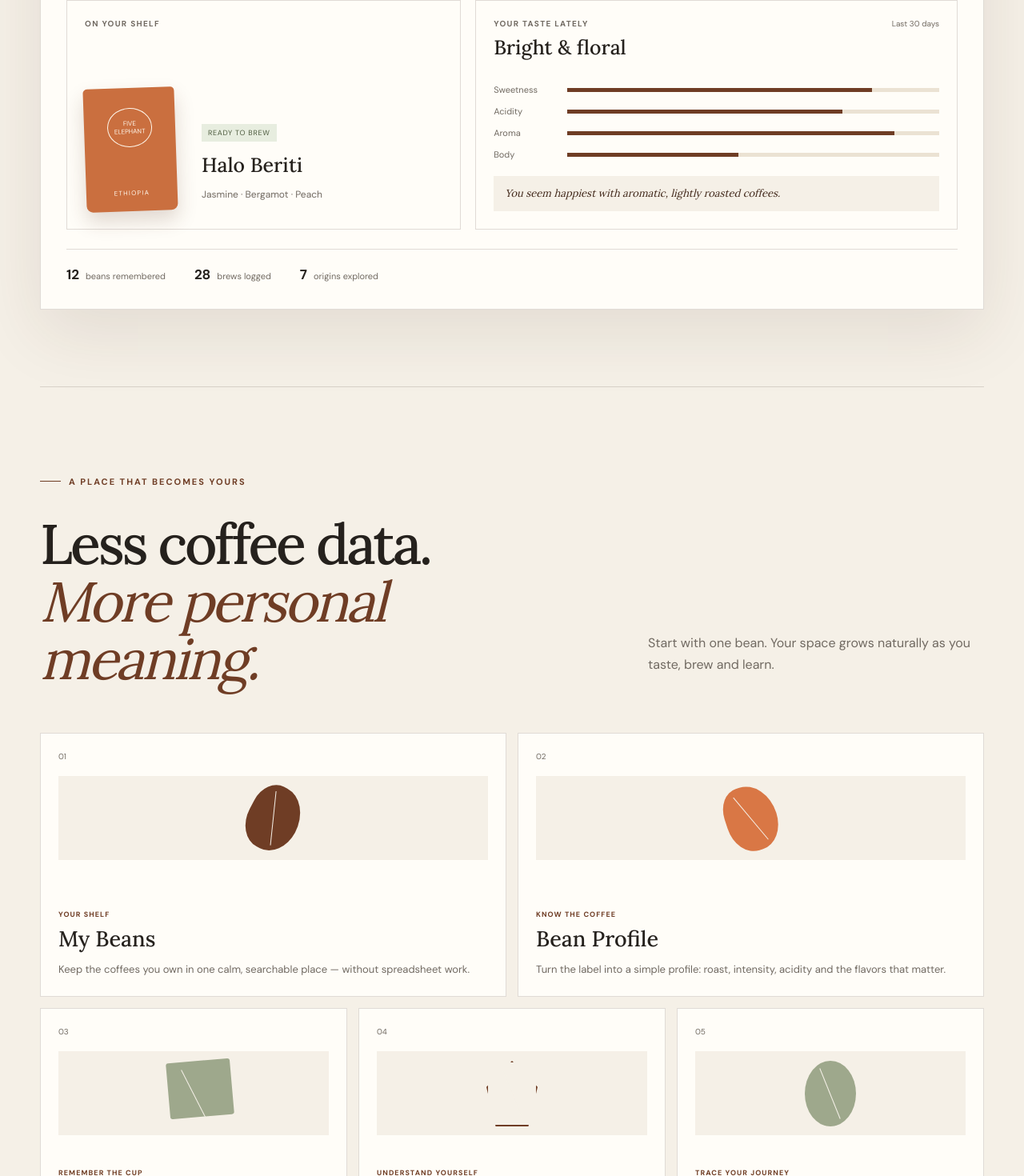
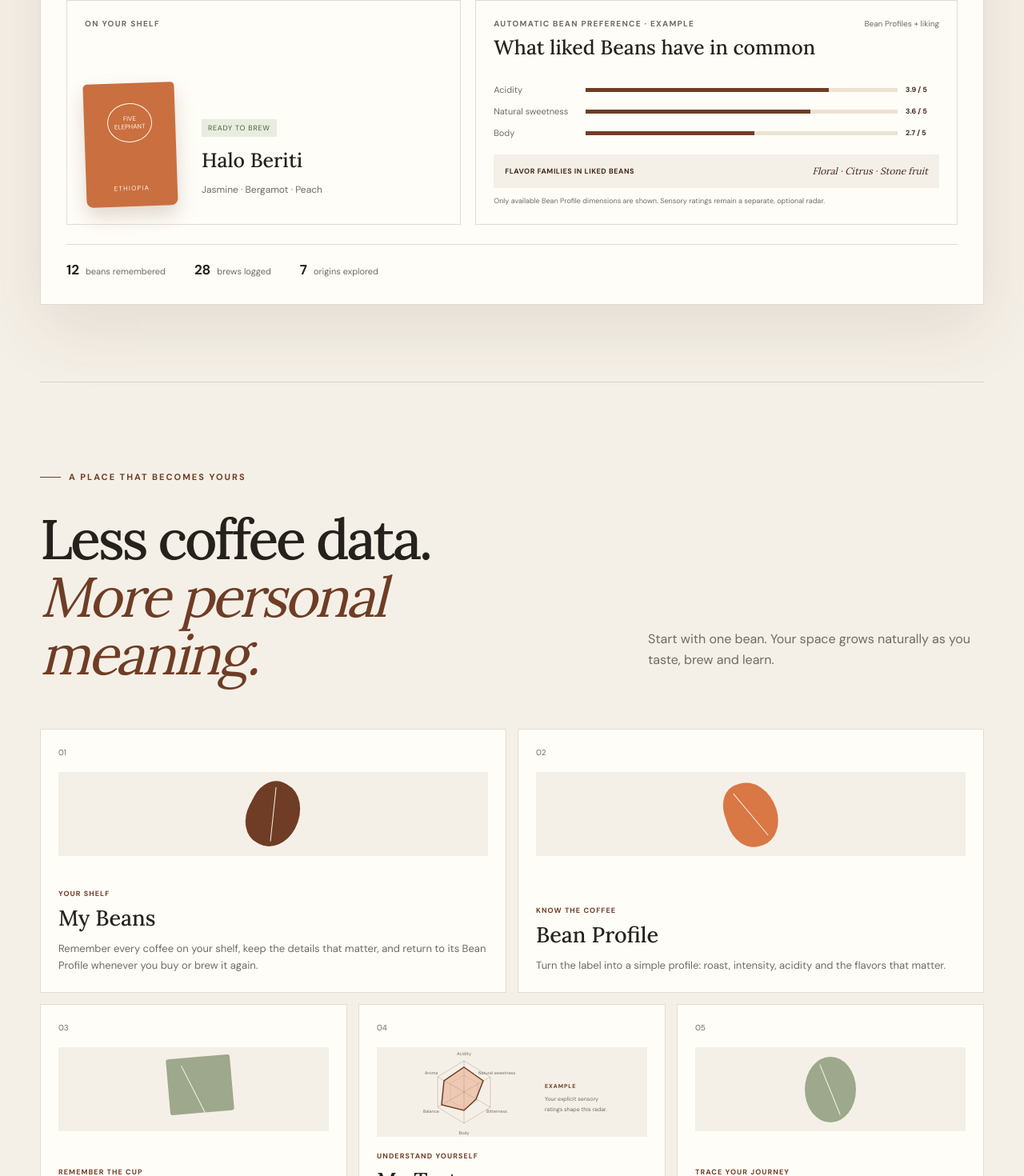
Before and after one commit to cindyguan28/coffee-ai-assistant, a Next.js app in the folder frontend/: page / in a window 1280 px wide. Shown: the part 880-2350 px from the top of the page at 80% size. Built offline with nearby package versions, Linux system fonts and the light colour scheme.

Commit message:
feat(landing): align product preview and add bean favicon (COF-45)

```diff
--- a/frontend/app/globals.css
+++ b/frontend/app/globals.css
@@ -57,6 +57,7 @@ h1 em, h2 em { color: var(--coffee); font-weight: 400; }
 .preview-topline p, .mini-label { margin: 0 0 7px; text-transform: uppercase; font-size: 10px; letter-spacing: .13em; color: var(--muted); font-weight: 700; }
 .preview-topline h2 { font: 500 24px var(--font-serif), serif; letter-spacing: -.02em; }
 .avatar { width: 39px; height: 39px; border-radius: 50%; display: grid; place-items: center; background: var(--paper-deep); font-size: 11px; font-weight: 700; }
+.preview-example { border: 1px solid var(--line); padding: 8px 10px; color: var(--muted); font-size: 8px; font-weight: 800; letter-spacing: .14em; white-space: nowrap; }
 .preview-grid { display: grid; grid-template-columns: .9fr 1.1fr; gap: 18px; padding: 24px 0; }
 .now-card, .taste-card { border: 1px solid var(--line); padding: 22px; min-height: 260px; }
 .now-card { display: grid; grid-template-columns: 122px 1fr; gap: 24px; align-items: end; position: relative; }
@@ -71,10 +72,14 @@ h1 em, h2 em { color: var(--coffee); font-weight: 400; }
 .card-heading h3 { margin-top: 0; }
 .card-heading > span { font-size: 10px; color: var(--muted); }
 .taste-bars { display: grid; gap: 13px; margin: 23px 0 20px; }
-.taste-bars div { display: grid; grid-template-columns: 82px 1fr; align-items: center; gap: 10px; font-size: 11px; color: var(--muted); }
+.taste-bars div { display: grid; grid-template-columns: 105px 1fr 42px; align-items: center; gap: 10px; font-size: 11px; color: var(--muted); }
 .taste-bars i { height: 5px; background: var(--paper-deep); position: relative; }
 .taste-bars i::after { content: ""; position: absolute; inset: 0 auto 0 0; width: var(--score); background: var(--coffee); }
-.taste-insight { background: var(--paper); padding: 12px 14px; margin: 0; font: italic 13px/1.5 var(--font-serif), serif; color: var(--coffee-dark); }
+.taste-bars b { color: var(--coffee-dark); font-size: 9px; white-space: nowrap; }
+.taste-insight { background: var(--paper); padding: 12px 14px; margin: 0; color: var(--coffee-dark); display: flex; align-items: center; justify-content: space-between; gap: 12px; }
+.taste-insight b { font-size: 9px; letter-spacing: .06em; text-transform: uppercase; }
+.taste-insight span { font: italic 12px/1.5 var(--font-serif), serif; text-align: right; }
+.taste-source { display: block; color: var(--muted); font-size: 9px; line-height: 1.45; margin-top: 10px; }
 .preview-footer { display: flex; gap: 36px; border-top: 1px solid var(--line); padding-top: 20px; font-size: 11px; color: var(--muted); }
 .preview-footer b { color: var(--ink); font-size: 17px; margin-right: 5px; }
 
@@ -93,7 +98,14 @@ h1 em, h2 em { color: var(--coffee); font-weight: 400; }
 .feature-visual span::after { content: ""; position: absolute; width: 1px; height: 68px; background: var(--paper); left: 31px; top: 7px; transform: rotate(-22deg); }
 .profile .feature-visual span { background: var(--orange); transform: rotate(-18deg); }
 .journal .feature-visual span { width: 80px; height: 70px; border-radius: 3px; transform: rotate(-5deg); background: var(--sage); }
-.taste .feature-visual span { background: transparent; border: 2px solid var(--coffee); clip-path: polygon(50% 0, 100% 40%, 82% 100%, 18% 100%, 0 40%); border-radius: 0; transform: none; }
+.taste-feature-visual { height: 112px; overflow: visible; }
+.taste-feature-visual svg { display: block; width: 100%; height: 100%; overflow: visible; }
+.landing-radar-grid, .landing-radar-axes line { fill: none; stroke: rgba(111,61,37,.22); stroke-width: 1; }
+.landing-radar-grid.inner { stroke: rgba(111,61,37,.12); }
+.landing-radar-data { fill: rgba(217,119,69,.32); stroke: var(--coffee); stroke-width: 1.5; }
+.landing-radar-labels { fill: var(--muted); font-size: 5.5px; text-anchor: middle; }
+.landing-radar-caption { fill: var(--coffee); font-size: 7px; font-weight: 800; letter-spacing: 1px; }
+.landing-radar-copy { fill: var(--muted); font-size: 7px; }
 .world .feature-visual span { background: var(--sage); border-radius: 50%; transform: none; }
 .feature-card > p { text-transform: uppercase; letter-spacing: .12em; color: var(--coffee); font-size: 9px; font-weight: 700; margin: auto 0 7px; }
 .feature-card h3 { font: 500 27px var(--font-serif), serif; margin: 0 0 12px; }
@@ -467,6 +479,11 @@ h1 em, h2 em { color: var(--coffee); font-weight: 400; }
   .nav-action span { font-size: 16px; }
   .hero { padding-bottom: 70px; }
   .space-preview { padding: 18px; }
+  .preview-topline { align-items: flex-start; gap: 12px; }
+  .preview-example { white-space: normal; text-align: center; }
+  .taste-bars div { grid-template-columns: 94px 1fr 40px; }
+  .taste-insight { align-items: flex-start; flex-direction: column; }
+  .taste-insight span { text-align: left; }
   .space-nav { width: calc(100% - 28px); height: 68px; }
   .space-nav .brand > span:last-child { display: none; }
   .space-empty, .space-welcome { width: calc(100% - 28px); padding: 48px 0 34px; }
--- a/frontend/app/page.tsx
+++ b/frontend/app/page.tsx
@@ -3,7 +3,7 @@ const features = [
     number: "01",
     eyebrow: "Your shelf",
     title: "My Beans",
-    description: "Keep the coffees you own in one calm, searchable place — without spreadsheet work.",
+    description: "Remember every coffee on your shelf, keep the details that matter, and return to its Bean Profile whenever you buy or brew it again.",
     accent: "bean",
   },
   {
@@ -24,7 +24,7 @@ const features = [
     number: "04",
     eyebrow: "Understand yourself",
     title: "My Taste",
-    description: "See the patterns behind the coffees you genuinely enjoy — not a generic tasting score.",
+    description: "Your liking reveals patterns in the Beans you enjoy. Optional sensory reviews build a separate six-dimension radar from what you actually tasted.",
     accent: "taste",
   },
   {
@@ -46,6 +46,31 @@ function CoffeeMark() {
 
 function Arrow() {
   return <span aria-hidden="true">↗</span>;
+}
+
+function TasteFeatureVisual() {
+  return (
+    <div className="feature-visual taste-feature-visual">
+      <svg viewBox="0 0 250 112" role="img" aria-label="Example six-dimensional sensory profile based on explicit ratings">
+        <polygon className="landing-radar-grid" points="65,17 98,37 98,75 65,95 32,75 32,37" />
+        <polygon className="landing-radar-grid inner" points="65,35 82,45 82,67 65,77 48,67 48,45" />
+        <g className="landing-radar-axes">
+          <line x1="65" y1="56" x2="65" y2="17" /><line x1="65" y1="56" x2="98" y2="37" />
+          <line x1="65" y1="56" x2="98" y2="75" /><line x1="65" y1="56" x2="65" y2="95" />
+          <line x1="65" y1="56" x2="32" y2="75" /><line x1="65" y1="56" x2="32" y2="37" />
+        </g>
+        <polygon className="landing-radar-data" points="65,25 89,42 80,65 65,79 37,72 40,42" />
+        <g className="landing-radar-labels">
+          <text x="65" y="10">Acidity</text><text x="106" y="34">Natural sweetness</text>
+          <text x="106" y="82">Bitterness</text><text x="65" y="109">Body</text>
+          <text x="24" y="82">Balance</text><text x="24" y="34">Aroma</text>
+        </g>
+        <text className="landing-radar-caption" x="166" y="51">EXAMPLE</text>
+        <text className="landing-radar-copy" x="166" y="67">Your explicit sensory</text>
+        <text className="landing-radar-copy" x="166" y="80">ratings shape this radar.</text>
+      </svg>
+    </div>
+  );
 }
 
 export default function Home() {
@@ -82,10 +107,10 @@ export default function Home() {
         <div className="space-preview" id="space" aria-label="Preview of a personal coffee space">
           <div className="preview-topline">
             <div>
-              <p>Sunday, September 6</p>
-              <h2>Good morning, Cindy.</h2>
+              <p>Example coffee space</p>
+              <h2>A private place that grows with every coffee.</h2>
             </div>
-            <span className="avatar">CG</span>
+            <span className="preview-example">PRODUCT PREVIEW</span>
           </div>
           <div className="preview-grid">
             <article className="now-card">
@@ -103,16 +128,16 @@ export default function Home() {
 
             <article className="taste-card">
               <div className="card-heading">
-                <div><p className="mini-label">Your taste lately</p><h3>Bright &amp; floral</h3></div>
-                <span>Last 30 days</span>
+                <div><p className="mini-label">Automatic Bean Preference · Example</p><h3>What liked Beans have in common</h3></div>
+                <span>Bean Profiles + liking</span>
               </div>
-              <div className="taste-bars" aria-label="Taste preference illustration">
-                <div><span>Sweetness</span><i style={{ "--score": "82%" } as React.CSSProperties} /></div>
-                <div><span>Acidity</span><i style={{ "--score": "74%" } as React.CSSProperties} /></div>
-                <div><span>Aroma</span><i style={{ "--score": "88%" } as React.CSSProperties} /></div>
-                <div><span>Body</span><i style={{ "--score": "46%" } as React.CSSProperties} /></div>
+              <div className="taste-bars" aria-label="Example automatic Bean Preference derived from Bean Profiles and liking">
+                <div><span>Acidity</span><i style={{ "--score": "78%" } as React.CSSProperties} /><b>3.9 / 5</b></div>
+                <div><span>Natural sweetness</span><i style={{ "--score": "72%" } as React.CSSProperties} /><b>3.6 / 5</b></div>
+                <div><span>Body</span><i style={{ "--score": "54%" } as React.CSSProperties} /><b>2.7 / 5</b></div>
               </div>
-              <p className="taste-insight">You seem happiest with aromatic, lightly roasted coffees.</p>
+              <p className="taste-insight"><b>Flavor families in liked Beans</b><span>Floral · Citrus · Stone fruit</span></p>
+              <small className="taste-source">Only available Bean Profile dimensions are shown. Sensory ratings remain a separate, optional radar.</small>
             </article>
           </div>
           <div className="preview-footer">
@@ -133,7 +158,7 @@ export default function Home() {
           {features.map((feature) => (
             <article className={`feature-card ${feature.accent}`} key={feature.title}>
               <div className="feature-number">{feature.number}</div>
-              <div className="feature-visual" aria-hidden="true"><span /><i /></div>
+              {feature.accent === "taste" ? <TasteFeatureVisual /> : <div className="feature-visual" aria-hidden="true"><span /><i /></div>}
               <p>{feature.eyebrow}</p>
               <h3>{feature.title}</h3>
               <div>{feature.description}</div>
```
Also changed, not shown: frontend/app/icon.svg (added).
